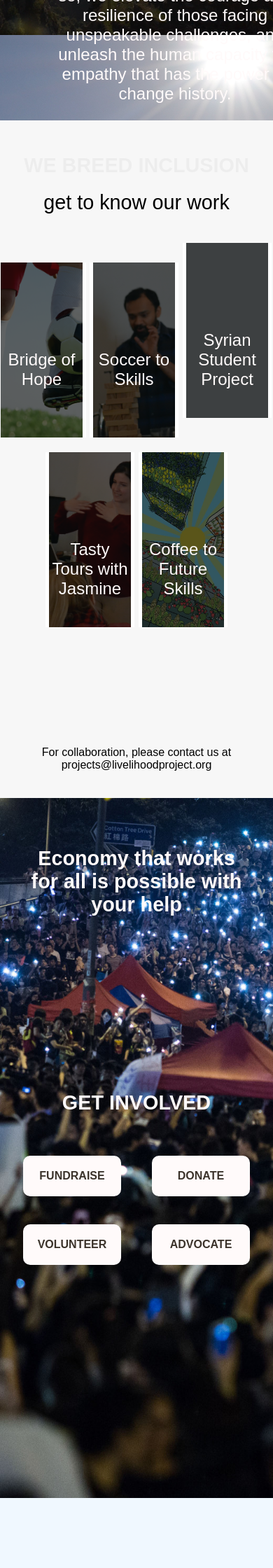
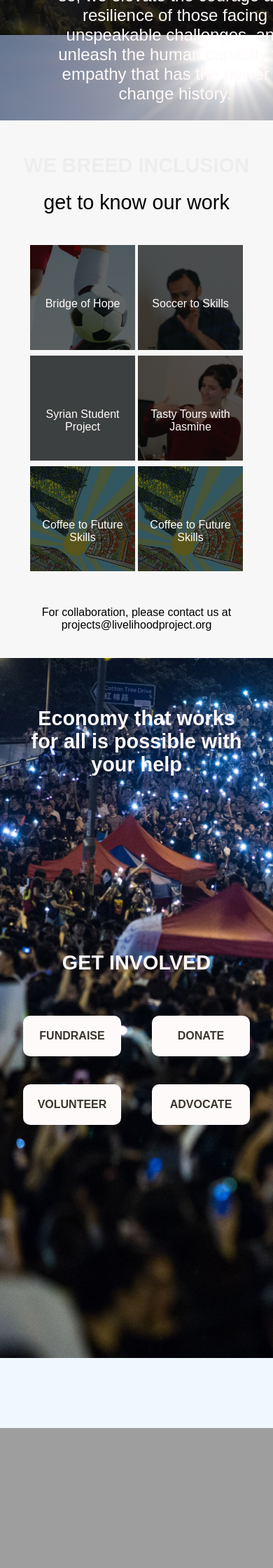
Before and after one commit to M-kafi/livelihood_project, a PHP site: page / in a window 390 px wide; the page is wider, and only the part inside the window is pictured. Shown: the part 3513-5753 px from the top of that part at 70% size. After the commit the page ends 5553 px from the top of that part, so only its background shows below. Run offline with PHP 8.4, Linux system fonts and the light colour scheme; some libraries are stand-ins or nearby versions; some web fonts are replaced; grey boxes are pictures that could not be loaded.

Commit message:
Adding the mobile design 04 - 05 -- 2017

```diff
--- a/css/home.css
+++ b/css/home.css
@@ -768,7 +768,7 @@ position: absolute;
     overflow: hidden;
     margin: 0px auto;
     display: inline-block;
-    height: 700px;
+    height: 400px;
     width:100%;
 
 }
@@ -791,11 +791,14 @@ position: absolute;
 
    box-sizing: content-box;
     width:30%;
-    height: 250px;
+    height: 30%;
+    min-height: 200px;
     background-color: antiquewhite;
     display: inline-block;
-   padding: 0px;
+    padding: 0px;
     margin-bottom: 5%;
+    vertical-align: top;
+
 
 
 
@@ -803,11 +806,11 @@ position: absolute;
 
     .part_one
 {
-       position: static;
+    position: static;
     left: 0%;
 
 
-    margin: 0px;
+
     margin-right: 0%;
     background: url("../images/soccer.jpg");
     background-size: cover;
@@ -876,15 +879,6 @@ position: absolute;
 }
 
 
-
-
-
-
-
-
-
-
-
 #b,#a
     {
 
@@ -920,7 +914,72 @@ position: absolute;
 
 
 
+@media screen and (max-width: 400px)
+{
 
+    .container_div
+{
+    overflow: hidden;
+    margin: 0px auto;
+    display: inline-block;
+    height: 500px;
+
+    width:100%;
+
+}
+
+
+
+
+
+.part
+{
+
+    box-sizing:border-box;
+    width:30%;
+    height: 20%;
+    min-height: 150px;
+    background-color: antiquewhite;
+    display: inline-block;
+    padding: 0px;
+    margin-bottom: 5%;
+    vertical-align: top;
+    min-width: 150px;
+    margin: 4px 0px;
+    border: 0px solid black;
+
+
+
+
+}
+
+
+
+    .part a
+    {
+         margin: 0px;
+         font-size: 100%;
+
+    }
+
+    .part p
+    {
+         margin: 0px;
+         font-size: 100%;
+
+    }
+
+    .part div
+    {
+         margin: 0px;
+         font-size: 100%;
+    }
+
+
+
+
+
+}
 
 
 
--- a/index.html
+++ b/index.html
@@ -280,6 +280,20 @@
                     </div>
 
 
+                     <div class="part_five part"  >
+                           <a class = "projects_text_container" >
+
+
+                            <p class="link_text" >Coffee to Future Skills</p>
+
+
+                        </a>
+
+
+
+                    </div>
+
+
 
 
 
```
